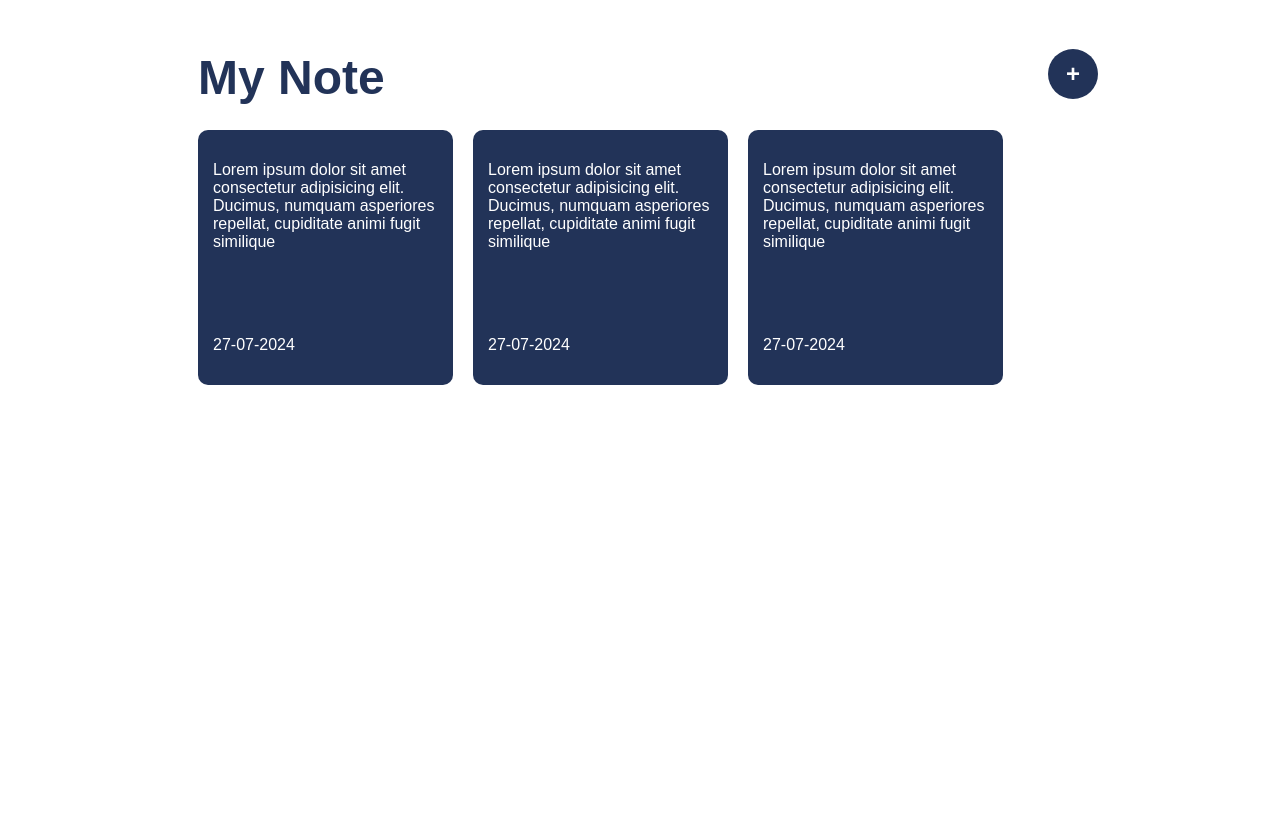
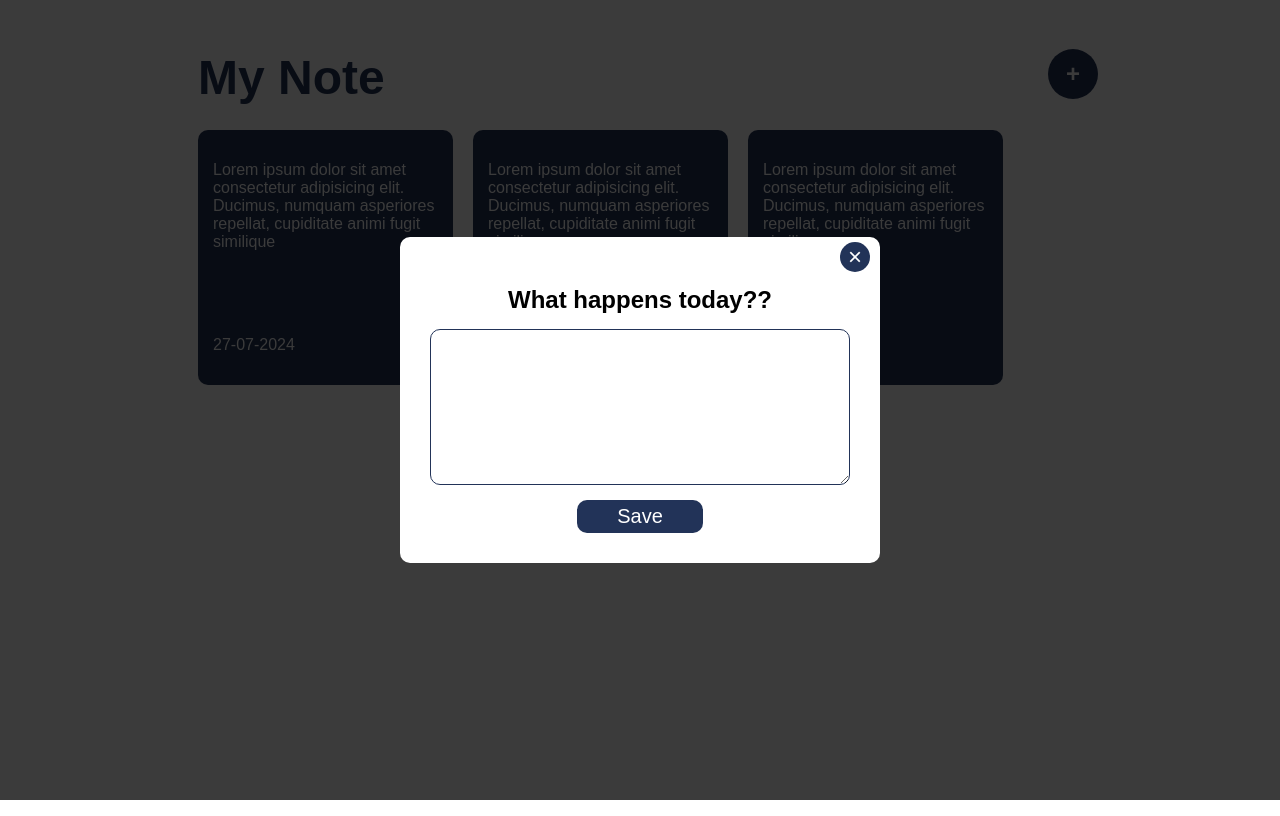
Before and after one commit to NajibAlfarizi/note-app, a Vue app: page / in a window 1280 px wide. Built offline with nearby package versions, Linux system fonts and the light colour scheme.

Commit message:
styling note  modal

```diff
--- a/src/App.vue
+++ b/src/App.vue
@@ -27,6 +27,14 @@
           </p>
           <p class="card-date">27-07-2024</p>
         </div>
+      </div>
+    </div>
+    <div class="form-overlay">
+      <div class="form-modal">
+        <h2 class="form-title">What happens today??</h2>
+        <button class="form-close-btn">&times;</button>
+        <textarea class="note" name="note" id="note" cols="30" rows="10"></textarea>
+        <button class="form-save-btn">Save</button>
       </div>
     </div>
   </main>
@@ -89,4 +97,68 @@
   flex-direction: column;
   justify-content: space-between;
 }
+
+.form-overlay {
+  position: absolute;
+  top: 0;
+  left: 0;
+  width: 100%;
+  height: 100%;
+  background-color: rgba(0, 0, 0, 0.77);
+  z-index: 10;
+  display: flex;
+  justify-content: center;
+  align-items: center;
+}
+
+.form-modal{
+  width: 420px;
+  background-color: white;
+  border-radius: 10px;
+  padding: 30px;
+  position: relative;
+  display: flex;
+  flex-direction: column;
+}
+
+.form-title{
+  font-size: 24px;
+  font-weight: bold;
+  margin-bottom: 15px;
+  align-self: center;
+}
+
+.form-save-btn{
+  padding: 5px 10px;
+  font-size: 20px;
+  width: 30%;
+  background-color: #223358;
+  border: none;
+  cursor: pointer;
+  border-radius: 10px;
+  margin-top: 15px;
+  color: white;
+  display: flex;
+  justify-content: center;
+  align-self: center;
+}
+
+.form-close-btn{
+  position: absolute;
+  top: 5px;
+  right: 10px;
+  width: 30px;
+  height: 30px;
+  cursor: pointer;
+  border: none;
+  border-radius: 100%;
+  background-color: #223358;
+  color: white;
+  font-size: 24px;
+}
+
+.note{
+  border-radius: 10px;
+  border-color: #223358;
+}
 </style>
```
